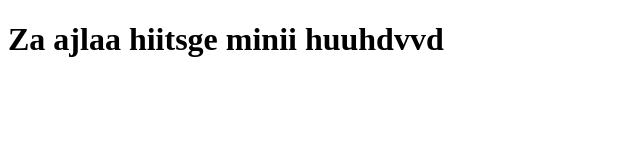
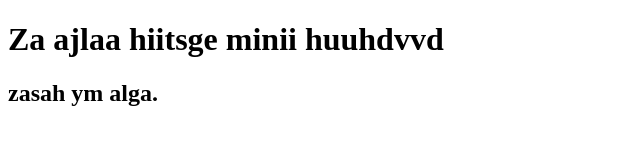
Before and after one commit to Laadag-comp/Laalguldag-ajil, a plain HTML site: page index.html in a window 1280 px wide. Shown: the whole page, without its empty margins (0-640 px from the left). Drawn offline with Linux system fonts and the light colour scheme.

Commit message:
Update index.html

```diff
--- a/index.html
+++ b/index.html
@@ -8,5 +8,6 @@
 </head>
 <body>
     <h1>Za ajlaa hiitsge minii huuhdvvd</h1>
+    <h2>zasah ym alga. <h2>
 </body>
 </html>
```
